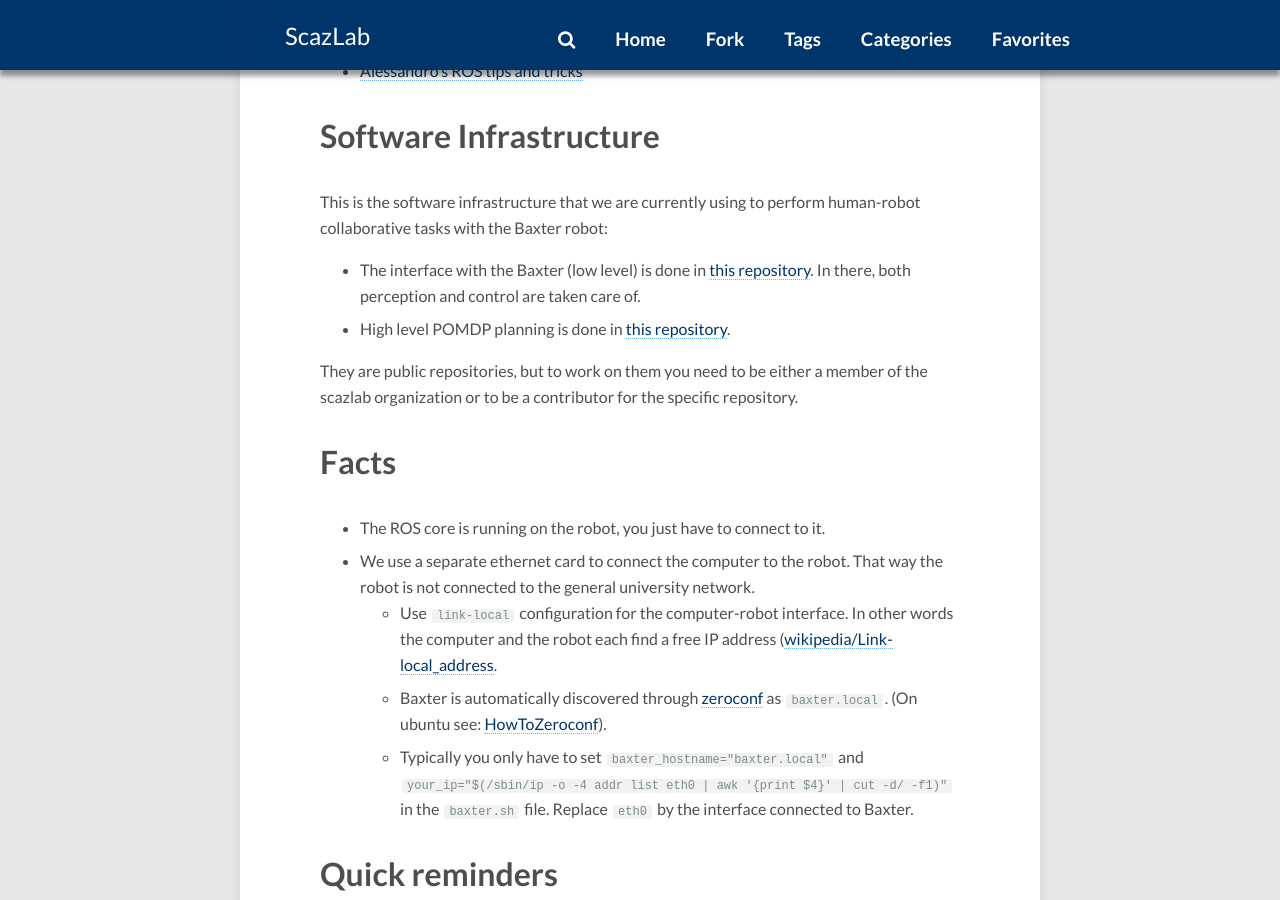
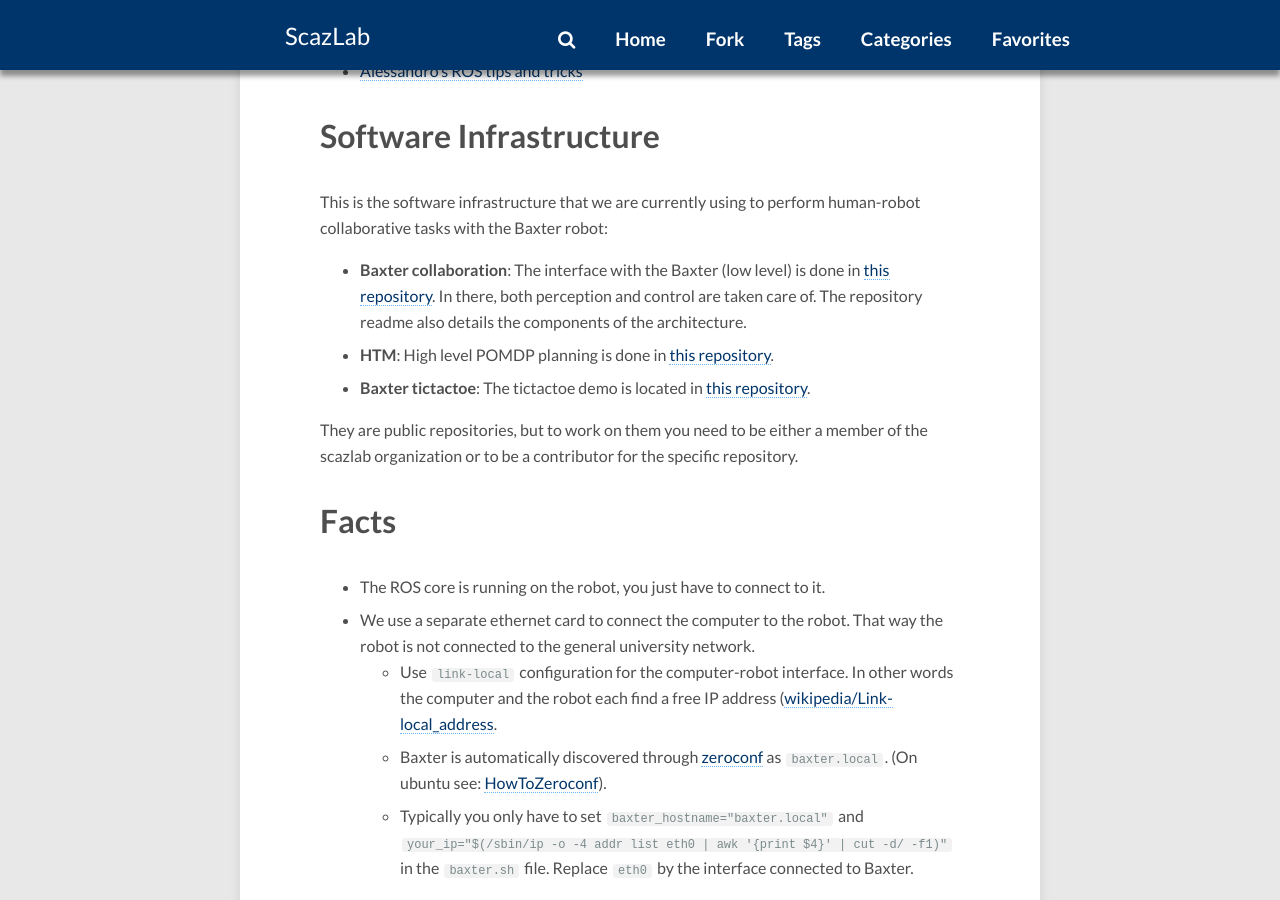
Before and after one commit to ScazLab/ScazLab.github.io, a Jekyll site: the page built from _posts/2016-02-19-Baxter-cheat-sheet.md, in a window 1280 px wide and 900 px high, scrolled down 1169 px. Built offline with Jekyll 4.4.1, drawn with Linux system fonts in a browser that asks for light colours; nearby versions of some CDN libraries; comment, search, counter and statistics services are not loaded.

Commit message:
Fix baxter collaboration link and adds tictactoe.

```diff
--- a/_posts/2016-02-19-Baxter-cheat-sheet.md
+++ b/_posts/2016-02-19-Baxter-cheat-sheet.md
@@ -27,8 +27,9 @@ excerpt_separator: <!-- More -->
 
 This is the software infrastructure that we are currently using to perform human-robot collaborative tasks with the Baxter robot:
 
-- The interface with the Baxter (low level) is done in [this repository](github.com/scazlab/baxter_collaboration). In there, both perception and control are taken care of.
-- High level POMDP planning is done in [this repository](https://github.com/scazlab/htm).
+- **Baxter collaboration**: The interface with the Baxter (low level) is done in [this repository](https://github.com/scazlab/baxter_collaboration). In there, both perception and control are taken care of. The repository readme also details the components of the architecture.
+- **HTM**: High level POMDP planning is done in [this repository](https://github.com/scazlab/htm).
+- **Baxter tictactoe**: The tictactoe demo is located in [this repository](https://github.com/ScazLab/baxter_tictactoe).
 
 They are public repositories, but to work on them you need to be either a member of the scazlab organization or to be a contributor for the specific repository.
 
```
